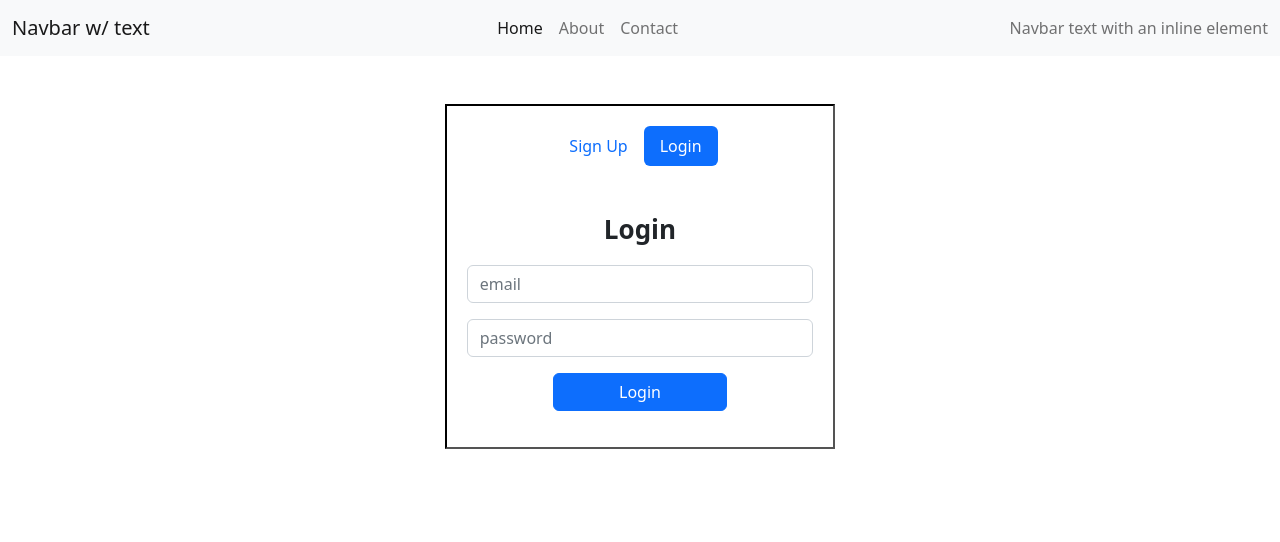
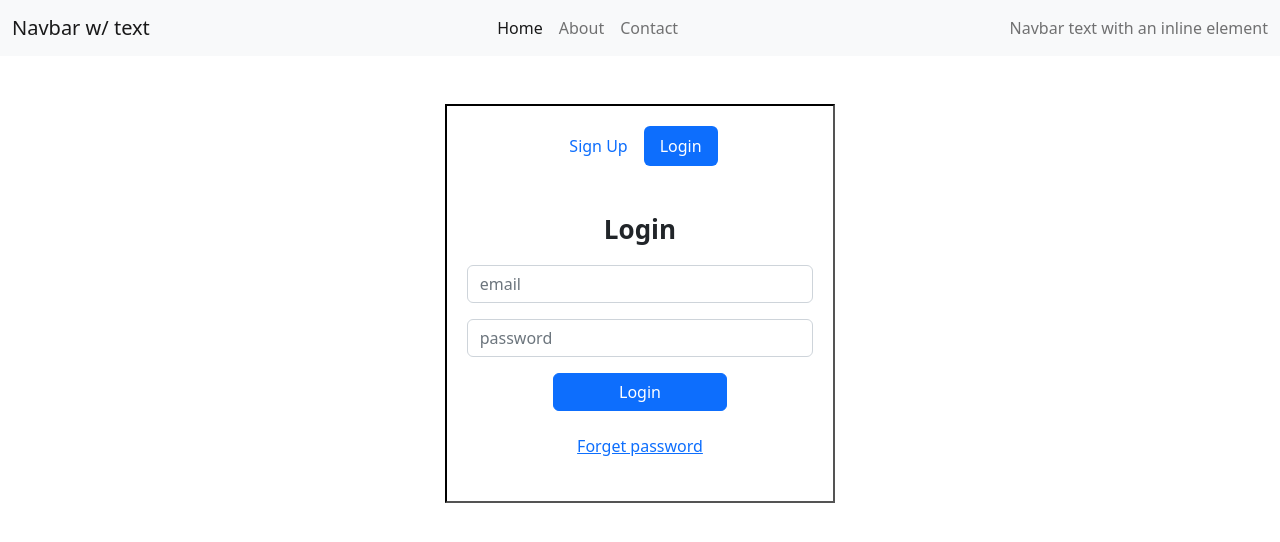
Before and after one commit to hassanjavedawan/react-class-code, a React (Create React App) app: page /about in a window 1280 px wide. Both pictures are taken after a click on the tab "Login". Shown: the top 542 px of the page. Built offline with nearby package versions, Linux system fonts and the light colour scheme; no server answers.

Commit message:
feat rest password

```diff
--- a/src/App.css
+++ b/src/App.css
@@ -1,5 +1,7 @@
 /** @format */
-
+a{
+  text-decoration:none;
+}
 .navbar {
   background: red !important;
 }
--- a/src/pages/About.jsx
+++ b/src/pages/About.jsx
@@ -8,6 +8,7 @@ import {
   signInWithEmailAndPassword,
   onAuthStateChanged,
   signOut,
+  sendPasswordResetEmail,
 } from "firebase/auth";
 import { set, ref, getDatabase } from "firebase/database";
 import Tab from "react-bootstrap/Tab";
@@ -98,6 +99,20 @@ const About = () => {
       .catch(error => {
         // An error happened.
         console.log(error);
+      });
+  };
+
+  const handleRest = () => {
+    sendPasswordResetEmail(auth, email)
+      .then(() => {
+        // Password reset email sent!
+        alert("Password reset email sent!");
+      })
+      .catch(error => {
+        const errorCode = error.code;
+        const errorMessage = error.message;
+        console.log(errorMessage);
+        // ..
       });
   };
 
@@ -216,6 +231,12 @@ const About = () => {
                         </button>
                       </div>
                       <div className='mb-3 text-center'>
+                        <button className='btn btn-link' onClick={handleRest}>
+                          Forget password
+                        </button>
+                      </div>
+
+                      <div className='mb-3 text-center'>
                         <p className='text-danger'>{error}</p>
                       </div>
                     </div>
```
